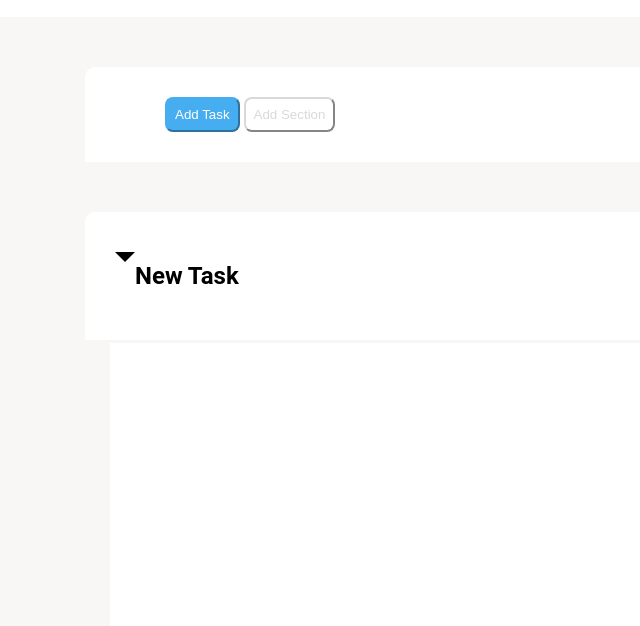
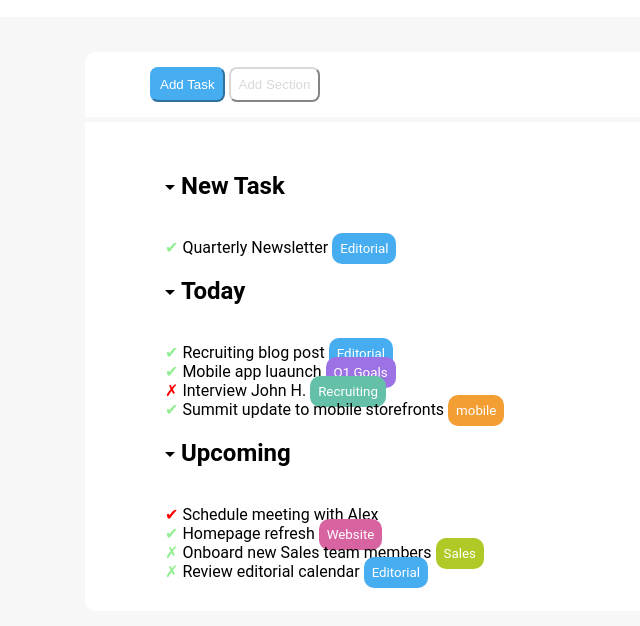
Before and after one commit to DaniloGemma/html-css-toboolist, a plain HTML site: page index.html in a window 1280 px wide. Shown: the part 74-700 px from the top of the page, without its empty margins (0-640 px from the left). Drawn offline with Linux system fonts and the light colour scheme.

Commit message:
all-tasks

```diff
--- a/CSS/style.css
+++ b/CSS/style.css
@@ -21,15 +21,19 @@ header{
 }
 
 body{
-    background-color: #f9f6f6;
+    background-color: #f7f7f7;
     margin: auto;
+}
+
+.margin{
+    margin-left: 50px;
 }
 
 .buttons{
     margin: 0 auto;
-    margin-top: 50px;
-    width: 1050px;
-    padding: 30px;
+    margin-top: 35px;
+    width: 1080px;
+    padding: 15px;
     border-top-left-radius: 10px;
     border-top-right-radius: 10px;
     background-color: white;
@@ -53,28 +57,99 @@ body{
 }
 
 .section-2{
-    margin: 0 auto;
-    margin-top: 50px;
+    margin: auto;
+    margin-top: 5px;
     width: 1050px;
     padding: 30px;
-    border-top-left-radius: 10px;
-    border-top-right-radius: 10px;
+    border-bottom-left-radius: 10px;
+    border-bottom-right-radius: 10px;
     background-color: white;
 }
 
 .triangolo{
-    border-top: 10px solid black;
-    border-left: 10px solid transparent;
-    border-right: 10px solid transparent;
+    margin-left: 50px;
+    vertical-align: -18px;
+    border-top: 5px solid black;
+    border-left: 5px solid transparent;
+    border-right: 5px solid transparent;
 }
 
-.centro-pagina-inf{
-    margin: 0 auto;
-    margin-top: 3px;
-    width: 1000px;
-    height: 600px;
-    background: white;
-    padding: 30px;
+.circle{
+    color: lightgreen;
+    background-color: white;
+    border-color: lightgreen;
+    border-radius: 50%;
+}
+
+.red-circle{
+    color: red;
+    background-color: white;
+    border-color: red;
+    border-radius: 50%;
+}
+
+#editorial{
+    font-size: smaller;
+    color: white;
+    background-color: #47adf1;
+    padding: 8px;
+    border-top-left-radius: 10px;
+    border-top-right-radius: 10px;
     border-bottom-left-radius: 10px;
     border-bottom-right-radius: 10px;
 }
+
+#goals{
+    font-size: smaller;
+    color: white;
+    background-color: #9c72e4;
+    padding: 8px;
+    border-top-left-radius: 10px;
+    border-top-right-radius: 10px;
+    border-bottom-left-radius: 10px;
+    border-bottom-right-radius: 10px;
+}
+
+#recruiting{
+    font-size: smaller;
+    color: white;
+    background-color: #64c0a9;
+    padding: 8px;
+    border-top-left-radius: 10px;
+    border-top-right-radius: 10px;
+    border-bottom-left-radius: 10px;
+    border-bottom-right-radius: 10px;
+}
+
+#mobile{
+    font-size: smaller;
+    color: white;
+    background-color: #f29e33;
+    padding: 8px;
+    border-top-left-radius: 10px;
+    border-top-right-radius: 10px;
+    border-bottom-left-radius: 10px;
+    border-bottom-right-radius: 10px;
+}
+
+#website{
+    font-size: smaller;
+    color: white;
+    background-color: #d863a1;
+    padding: 8px;
+    border-top-left-radius: 10px;
+    border-top-right-radius: 10px;
+    border-bottom-left-radius: 10px;
+    border-bottom-right-radius: 10px;
+}
+
+#sales{
+    font-size: smaller;
+    color: white;
+    background-color: #b0c926;
+    padding: 8px;
+    border-top-left-radius: 10px;
+    border-top-right-radius: 10px;
+    border-bottom-left-radius: 10px;
+    border-bottom-right-radius: 10px;
+}
--- a/index.html
+++ b/index.html
@@ -19,17 +19,52 @@
                     <input type="button" value="Add Task" class="task">
                     <input type="button" value="Add Section" class="add-section">
                 </div>
-
             </section>
             <section>
                 <div class="section-2">
-                     <h2><span class="triangolo"></span>New Task</h2>
+                    <h2><span class="triangolo"></span>&nbsp;New Task</h2>
+                    <span class="margin circle">&#10004;</span>&nbsp;Quarterly Newsletter
+                    <span id="editorial">Editorial</span>
+                    <div>
+                        <h2><span class="triangolo"></span>&nbsp;Today</h2>
+                        <div>
+                            <span class="margin circle">&#10004;</span>&nbsp;Recruiting blog post
+                            <span id="editorial">Editorial</span>
+                        </div>
+                        <div>
+                            <span class="margin circle">&#10004;</span>&nbsp;Mobile app luaunch
+                            <span id="goals">Q1 Goals</span>
+                        </div>
+                        <div>
+                            <span class="margin red-circle">&#10007;</span>&nbsp;Interview John H.
+                            <span id="recruiting">Recruiting</span>
+                        </div>
+                        <div>
+                            <span class="margin circle">&#10004;</span>&nbsp;Summit update to mobile storefronts
+                            <span id="mobile">mobile</span>
+                        </div>
+                   </div>
+                   <div>
+                    <div>
+                        <h2><span class="triangolo"></span>&nbsp;Upcoming</h2>
+                        <div>
+                            <span class="margin red-circle">&#10004;</span>&nbsp;Schedule meeting with Alex
+                        </div>
+                        <div>
+                            <span class="margin circle">&#10004;</span>&nbsp;Homepage refresh
+                            <span id="website">Website</span>
+                        </div>
+                        <div>
+                            <span class="margin circle">&#10007;</span>&nbsp;Onboard new Sales team members
+                            <span id="sales">Sales</span>
+                        </div>
+                        <div>
+                            <span class="margin circle">&#10007;</span>&nbsp;Review editorial calendar
+                            <span id="editorial">Editorial</span>
+                        </div>
+                   </div>
                 </div>
-
-
             </section>
-                <div class="centro-pagina-inf"></div>
         </main>
-
 </body>
 </html>
```
